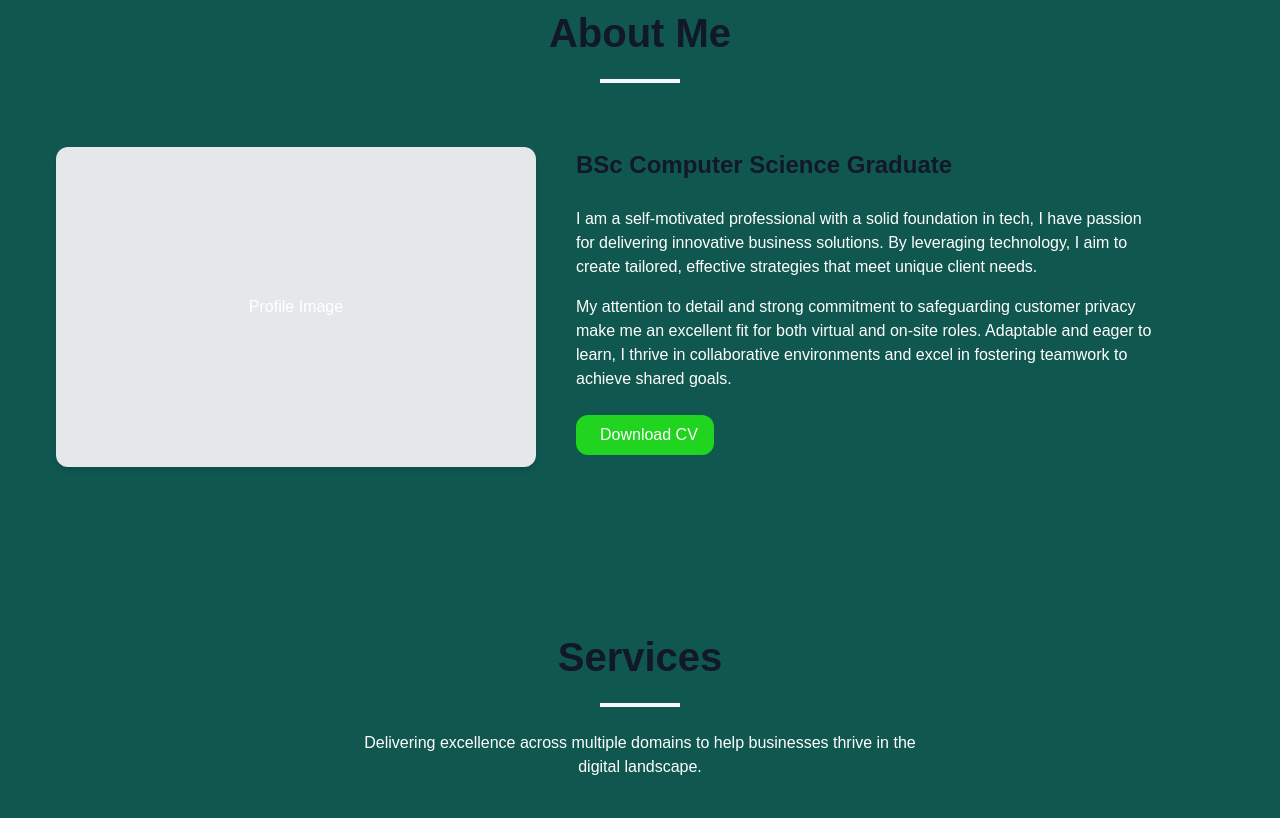
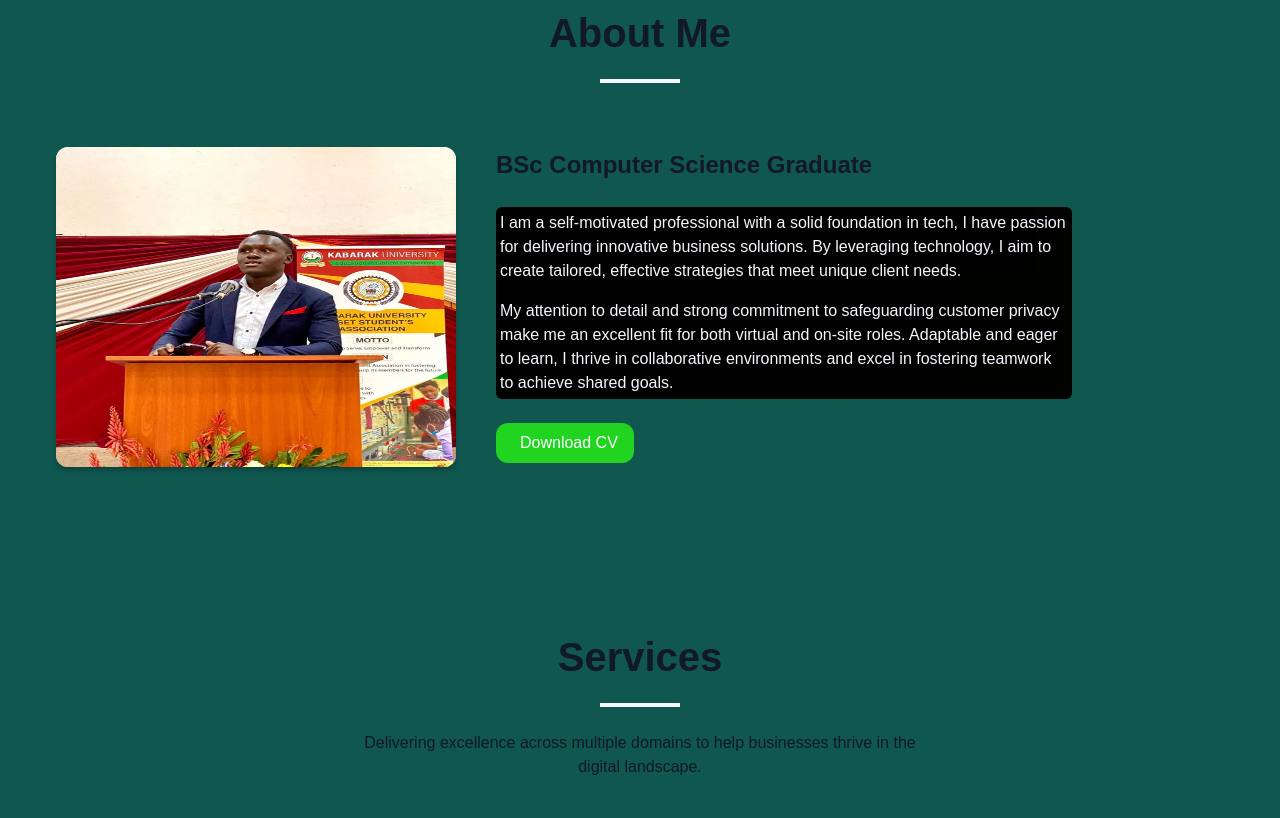
Before and after one commit to shadrack-ago/My-portfolio, a plain HTML site: page index.html in a window 1280 px wide. Shown: the part 862-1680 px from the top of the page. Drawn offline with Linux system fonts and the light colour scheme; some icons are missing.

Commit message:
updates on about section

```diff
--- a/index.html
+++ b/index.html
@@ -86,9 +86,8 @@
 
         <div class="about-content">
           <div class="about-image">
-            <div class="image-placeholder">Profile Image</div>
+            <div class="image-placeholder"> <img src="images/Shedy.jpg" alt="" class="image-placeholder"> </div>
           </div>
-
           <div class="about-text">
             <h3 class="about-title">BSc Computer Science Graduate</h3>
             <div class="about-description">
@@ -107,7 +106,7 @@
               </p>
             </div>
             <div class="cv-download">
-              <a href="https://drive.google.com/file/d/1z4w-0q9iEcx7SCvt_BvMha-4EB-jjTvX/view?usp=sharing" class="btn btn-primary">
+              <a href="https://drive.google.com/file/d/1JmdVbYGRFESpnKBd53nQVf_LWXswe2xZ/view?usp=sharing" class="btn btn-primary">
                 <i data-lucide="download"></i> Download CV
               </a>
             </div>
--- a/styles.css
+++ b/styles.css
@@ -5,7 +5,7 @@
     --background-color: rgb(16, 87, 80);
     --secondary-bg: rgb(16, 87, 80);
     --text-color: #111827;
-    --text-secondary: white;
+    --text-secondary: #111827;
     --border-color: #e5e7eb;
     --radius: 0.75rem;
     --shadow-sm: 0 1px 2px 0 rgba(0, 0, 0, 0.05);
@@ -285,8 +285,9 @@
   }
 
   .about-image {
+    /* width: 151.017px; height: 188.771px; transform: translate(-3.74792px, -9.20909px) rotate(0deg); */
     width: 100%;
-    max-width: 30rem;
+    max-width: 25rem;
   }
 
   .image-placeholder {
@@ -314,10 +315,17 @@
   }
 
   .about-description {
-    color: var(--text-secondary);
+    color: var(--primary-color);
     display: flex;
     flex-direction: column;
     gap: 1rem;
+
+    background-image: url('images/div2.png');
+    background-size: cover;
+    background-repeat: no-repeat;
+    align-items: center;
+    border-radius: 6px;
+    padding: 4px;
   }
 
   /* Services Section */
```
Also changed, not shown: images/Shedy.jpg (added), images/div2.png (added).
